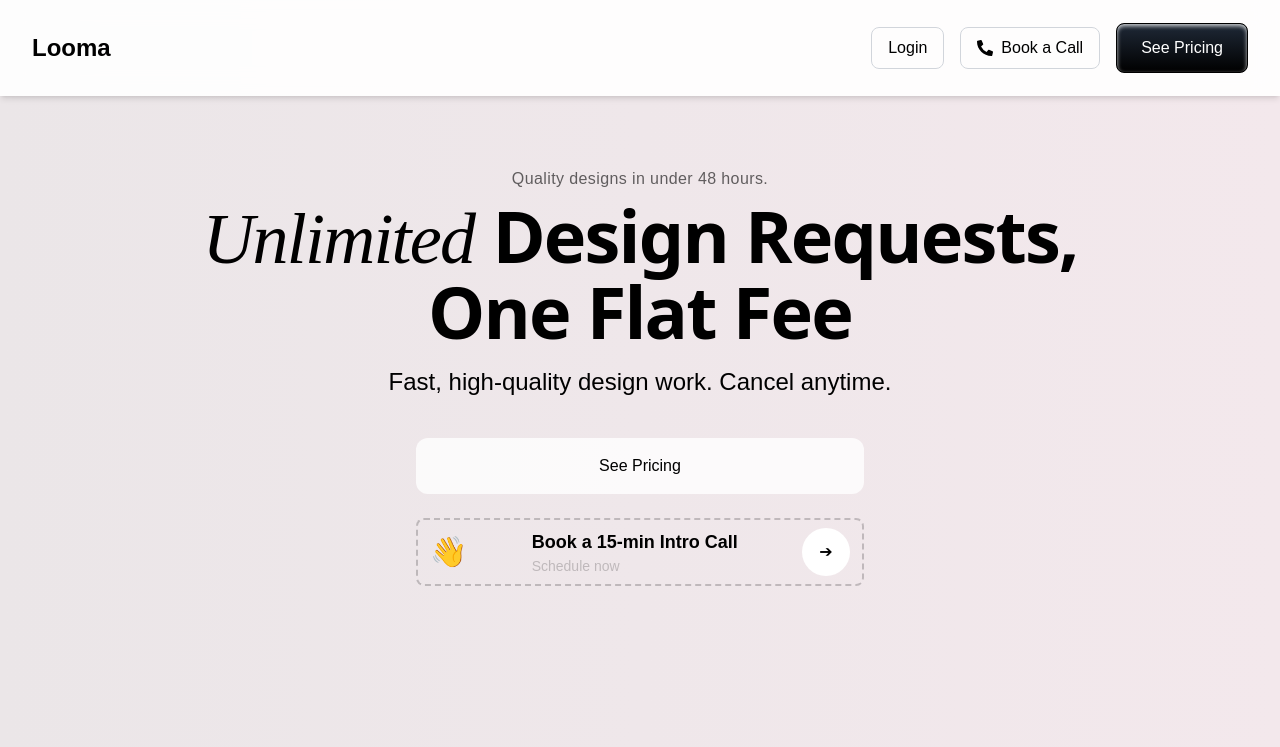
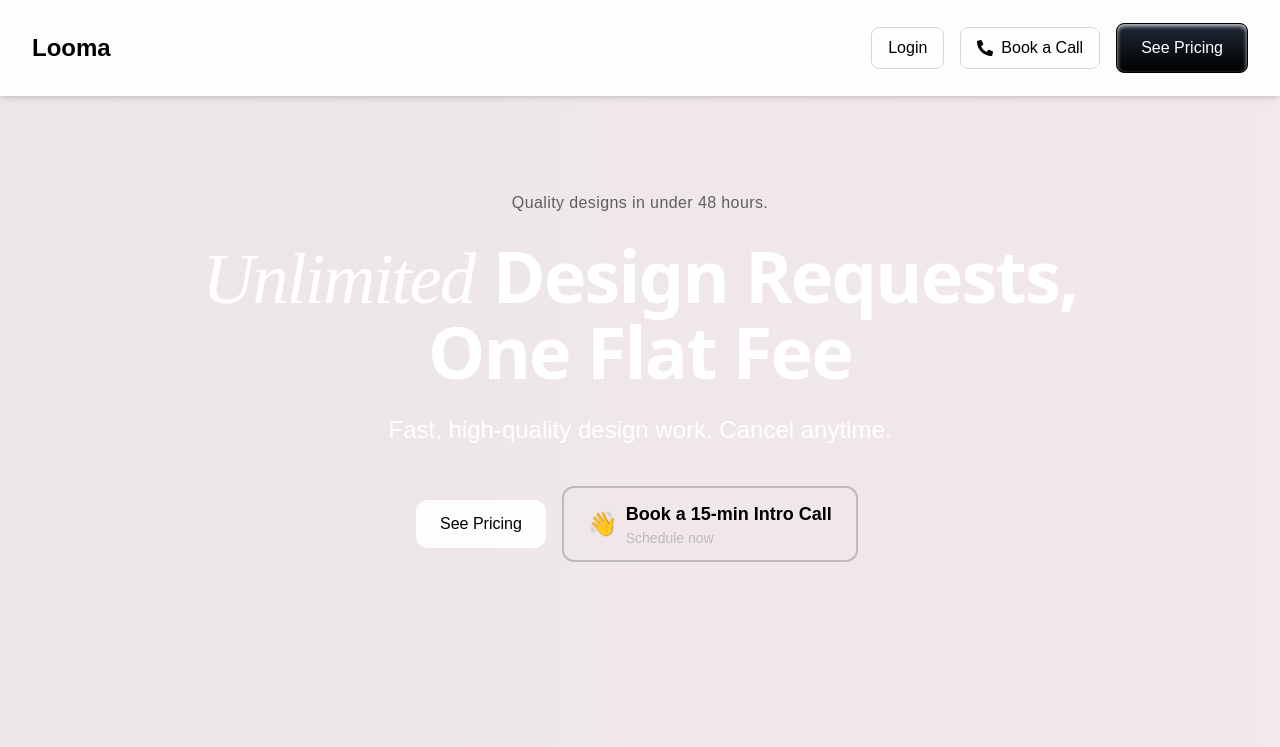
Before and after one commit to Marco1993-M/Looma, a Next.js app: page / in a window 1280 px wide. Shown: the top 747 px of the page. Built offline with nearby package versions, Linux system fonts and the light colour scheme.

Commit message:
Update Hero.tsx

```diff
--- a/src/components/Hero.tsx
+++ b/src/components/Hero.tsx
@@ -6,7 +6,7 @@ export default function Hero() {
     const plansSection = document.getElementById("plans");
     if (!plansSection) return;
 
-    const navbarHeight = 64; // adjust to your navbar height
+    const navbarHeight = 64;
     const targetPosition = plansSection.offsetTop - navbarHeight;
     const startPosition = window.scrollY;
     const distance = targetPosition - startPosition;
@@ -36,51 +36,48 @@ export default function Hero() {
   }
 
   return (
-    <section className="relative top-0 left-0 w-full h-[90vh] flex flex-col justify-center items-center text-center text-black px-2">
-      <div className="flex flex-col justify-center items-center h-full pt-8">
-        {/* Eyebrow Section */}
-        <p className="text-sm md:text-base regular tracking-wide text-black/60 mb-2">
+    <section className="relative top-0 left-0 w-full h-[90vh] flex flex-col justify-center items-center text-center text-black px-4 sm:px-6 md:px-8">
+      <div className="flex flex-col justify-center items-center h-full pt-8 gap-6">
+        {/* Eyebrow */}
+        <p className="text-sm md:text-base tracking-wide text-black/60">
           Quality designs in under 48 hours.
         </p>
 
-        <h1 className="text-5xl text-black md:text-7xl font-bold leading-tight mb-4">
+        {/* Headline */}
+        <h1 className="text-4xl sm:text-5xl md:text-7xl font-bold leading-tight">
           <span className="serif italic font-thin">Unlimited</span>{" "}
           <span className="font-sans">Design Requests,</span>
           <br />
           <span className="font-sans">One Flat Fee</span>
         </h1>
 
-        <p className="text-xl text-black md:text-2xl mb-8 max-w-xl">
+        {/* Subheading */}
+        <p className="text-lg sm:text-xl md:text-2xl max-w-xl">
           Fast, high-quality design work. Cancel anytime.
         </p>
 
-        <div className="flex flex-col items-center gap-6 mt-2 w-full max-w-md">
-          {/* See Pricing Button Section */}
-          <div
-            className="w-full bg-white/80 rounded-xl text-black p-4 flex justify-center hover:bg-black hover:text-white transition"
-            onClick={() => scrollToPlans(1000)} // duration in ms
+        {/* Buttons */}
+        <div className="flex flex-col sm:flex-row items-center gap-4 mt-4 w-full max-w-md">
+          {/* See Pricing */}
+          <Button
+            className="w-full sm:w-auto px-6 py-3 bg-white/90 text-black rounded-xl hover:bg-black hover:text-white transition"
+            onClick={() => scrollToPlans(1000)}
           >
-            <Button className="w-full text-center">See Pricing</Button>
-          </div>
+            See Pricing
+          </Button>
 
-          {/* Book a 15-min Intro Call Section */}
-          <div className="flex items-center gap-4 border-2 border-black/20 border-dashed rounded-lg px-3 py-2 w-full justify-between">
-            {/* Left: Avatar / emoji */}
-            <div className="text-3xl">👋</div>
-
-            {/* Middle: Text */}
-            <div className="flex flex-col text-left">
-              <span className="font-semibold text-black text-lg">
+          {/* Book a 15-min Intro Call */}
+          <Button
+            className="w-full sm:w-auto px-6 py-3 border-2 border-black/20 rounded-xl flex items-center justify-center gap-2 hover:bg-gray-100 transition"
+          >
+            <span className="text-2xl">👋</span>
+            <span className="flex flex-col text-left">
+              <span className="font-semibold text-black text-base sm:text-lg">
                 Book a 15-min Intro Call
               </span>
-              <span className="text-sm text-black/20">Schedule now</span>
-            </div>
-
-            {/* Right: Round button with arrow */}
-            <button className="bg-white text-black w-12 h-12 rounded-full flex items-center justify-center hover:bg-gray-100 transition">
-              ➔
-            </button>
-          </div>
+              <span className="text-black/20 text-sm">Schedule now</span>
+            </span>
+          </Button>
         </div>
       </div>
     </section>
```
